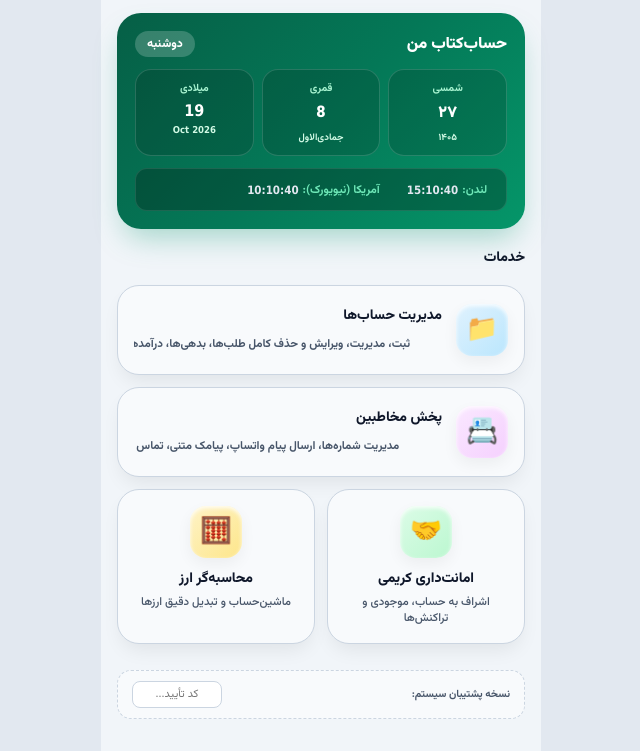
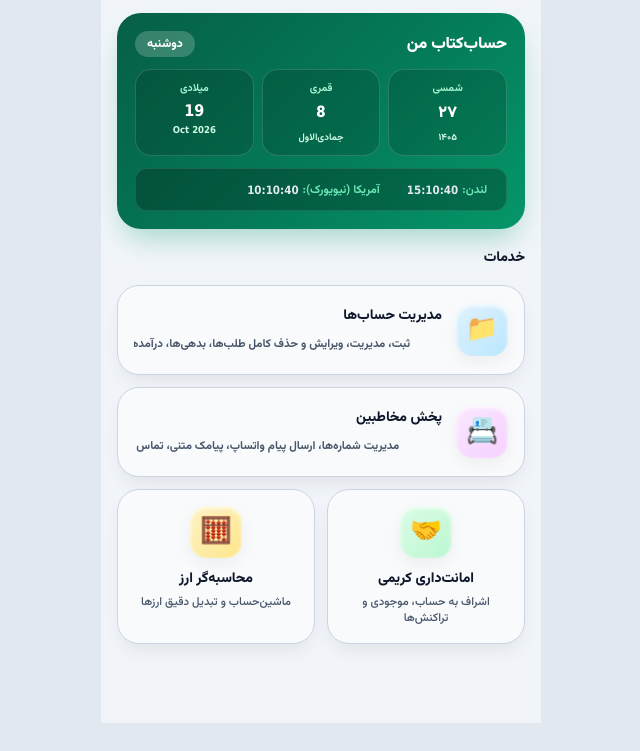
Before and after one commit to mohammadsharifkarimi4-star/karimi-trust, a plain HTML site: page index.html in a window 1280 px wide. Shown: the part 77-828 px from the top of the page, without its empty margins (319-959 px from the left). After the commit the page ends 800 px from the top, so only its background shows below. Drawn offline with Linux system fonts and the light colour scheme.

Commit message:
Update index.html

```diff
--- a/index.html
+++ b/index.html
@@ -55,7 +55,7 @@
     .welcome-box {
       display: flex;
       flex-direction: column;
-      cursor: pointer; /* برای قابلیت کلیک مخفی */
+      cursor: pointer;
     }
 
     .welcome-title {
@@ -313,33 +313,6 @@
       line-height: 1.4;
     }
 
-    /* کادر فریبنده (Honeypot) در پایین صفحه */
-    .decoy-footer-box {
-      background: #f8fafc;
-      border: 1px dashed #cbd5e1;
-      border-radius: 14px;
-      padding: 10px 14px;
-      display: flex;
-      align-items: center;
-      justify-content: space-between;
-      gap: 10px;
-      margin-top: 10px;
-    }
-    .decoy-label {
-      font-size: 10.5px;
-      color: var(--text-muted);
-      font-weight: 700;
-    }
-    .decoy-input {
-      width: 90px;
-      padding: 4px 8px;
-      border: 1px solid #cbd5e1;
-      border-radius: 8px;
-      font-size: 11px;
-      text-align: center;
-      outline: none;
-    }
-
     .eng-num {
       font-family: Tahoma, sans-serif;
       direction: ltr;
@@ -352,7 +325,7 @@
   <div class="app-viewport">
 
     <div class="top-header">
-      <!-- با 3 بار کلیک روی این قسمت، بخش رمز عبور ادمین فعال می‌شود -->
+      <!-- ۳ بار کلیک/لمس روی این بخش، مستقیماً شما را به صفحه مدیریت هدایت می‌کند -->
       <div class="welcome-box" onclick="handleSecretClick()">
         <span class="welcome-title">خوش آمدید 👋</span>
         <span class="welcome-subtitle">سامانه حساب‌کتاب من</span>
@@ -443,12 +416,6 @@
       </div>
     </div>
 
-    <!-- کادر فریبنده (بدون هیچ خاصیت و کاملاً نمایشی برای افراد متفرقه) -->
-    <div class="decoy-footer-box">
-      <span class="decoy-label">نسخه پشتیبان سیستم:</span>
-      <input type="password" class="decoy-input" placeholder="کد تأیید..." onchange="alert('کد امنیتی منقضی شده است!')">
-    </div>
-
   </div>
 
   <script>
@@ -504,20 +471,16 @@
     updateLiveCalendarAndClocks();
     setInterval(updateLiveCalendarAndClocks, 1000);
 
-    // قابلیت امنیتی مخفی: با ۳ بار کلیک روی عنوان خوش‌آمدید، صفحه پنل ادمین باز می‌شود
+    // قابلیت ۳ بار کلیک روی عنوان: بررسی اینکه آیا قبلاً لاگین کرده‌اید یا خیر
     let clickCount = 0;
     function handleSecretClick() {
       clickCount++;
       if (clickCount >= 3) {
         clickCount = 0;
-        let pin = prompt("لطفاً رمز عبور ادمین را وارد کنید:");
-        if (pin === "1234") { // رمز ادمین شما
-          window.location.href = "admin-secret-karimi-99.html"; // نام فایل پنل مدیریت شما در گیت‌هاب
-        } else if (pin !== null) {
-          alert("رمز عبور اشتباه است!");
-        }
+        // انتقال به صفحه ادمین (نام فایل ادمین خود را در گیت‌هاب قرار دهید، مثلاً admin-secret-karimi-99.html)
+        window.location.href = "admin-secret-karimi-99.html";
       }
-      setTimeout(() => { clickCount = 0; }, 3000); // بازنشانی شمارشگر بعد از ۳ ثانیه
+      setTimeout(() => { clickCount = 0; }, 2500);
     }
   </script>
 
```
